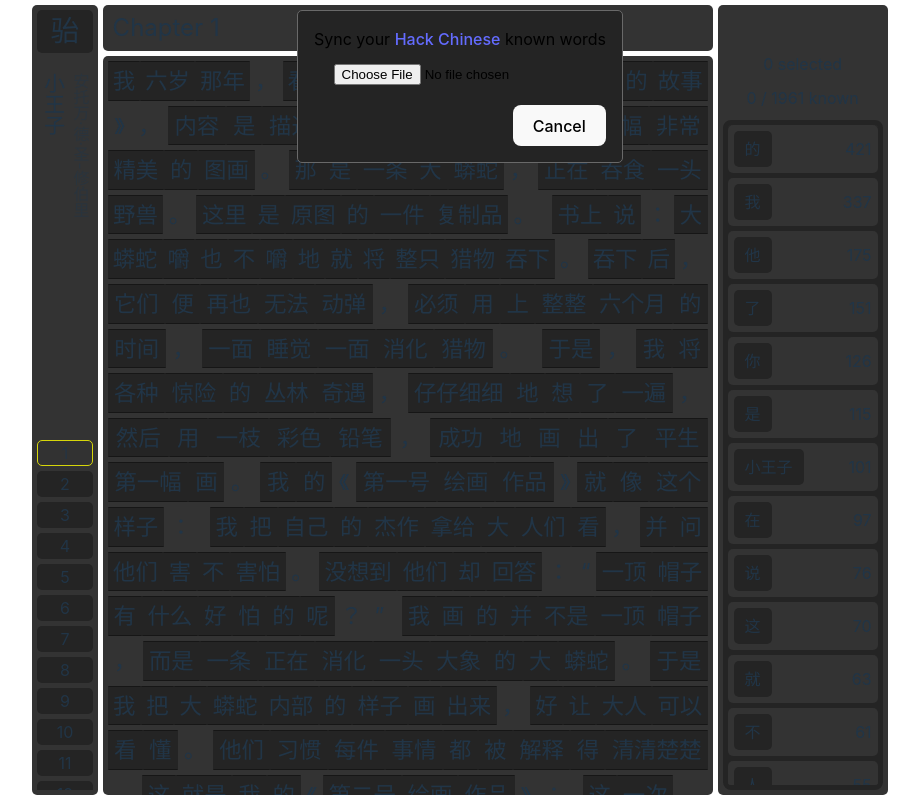
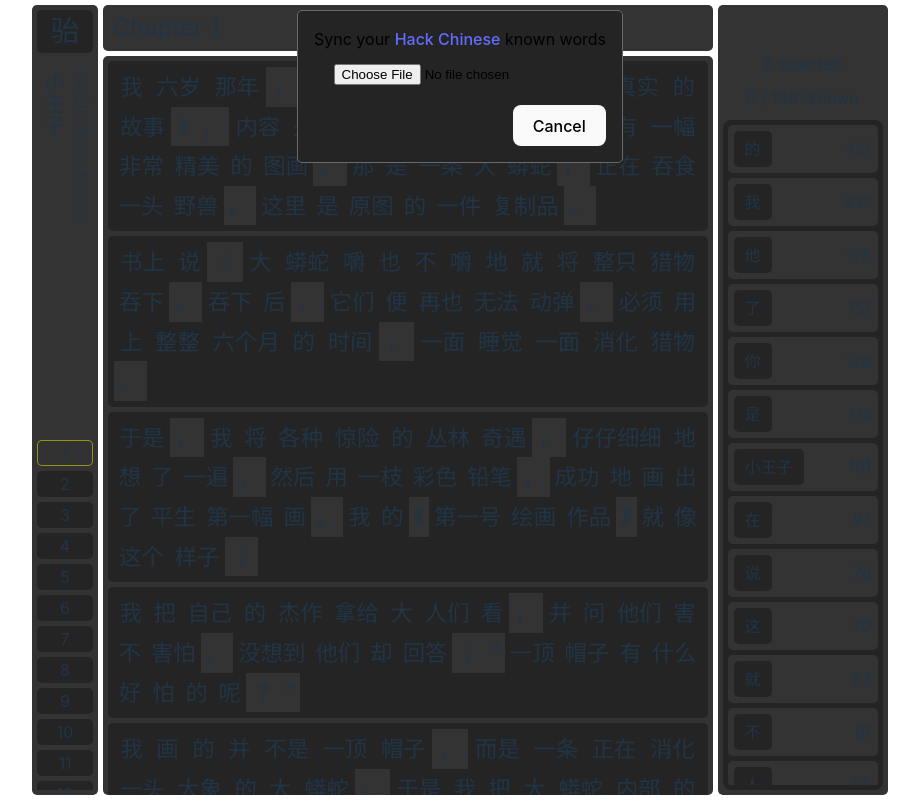
Before and after one commit to monsieurpigeon/chinese-book-reader, a React (Vite) app in the folder app/: page / in a window 1280 px wide. Shown: the whole page, without its empty margins (180-1099 px from the left). Built offline with nearby package versions, Linux system fonts and the light colour scheme; some icons are missing; a web font is replaced by a local one.

Commit message:
split bu sentences

```diff
--- a/app/src/pages/book/sections/actions/Actions.tsx
+++ b/app/src/pages/book/sections/actions/Actions.tsx
@@ -1,17 +1,17 @@
 import styled from "styled-components";
 import {
-  PiArrowFatDownBold,
   PiEyeBold,
   PiEyeClosedBold,
   PiFolderNotchPlusBold,
   PiFolderSimpleDashedBold,
+  PiInfoBold,
 } from "react-icons/pi";
 // TODO : import should not be raw but dsv plugin makes the build fail ATM
 import csv from "../../../../assets/list.csv?raw";
 import { useMemo, useState } from "react";
 import { SyncHCModal } from "../../../../components/SyncHCModal";
 import useLocalStorage from "../../../../utils/hooks/useLocalStorage";
-import { LOAD_KNOW_WORDS_KEY } from "../../../../utils/consts";
+import { COLORS, LOAD_KNOW_WORDS_KEY } from "../../../../utils/consts";
 
 const wordsTxt = csv.split("\r\n");
 const headers = wordsTxt.shift();
@@ -59,8 +59,7 @@ const StyledVocabulary = styled.div`
   .known {
     .hanzi {
       background-color: #333333;
-      border: 1px solid yellow;
-      opacity: 0.8;
+      border: 1px solid ${COLORS.highlight};
     }
   }
 `;
@@ -127,7 +126,7 @@ export function ActionsSection({
           title="import known words"
           onClick={() => setOpenLoad((v) => !v)}
         >
-          <PiArrowFatDownBold className="action-icon" />
+          <PiInfoBold className="action-icon" />
         </div>
         <div
           className="clickable"
@@ -205,6 +204,7 @@ export function ActionsSection({
               return true;
             }
           })
+          .filter((el: any) => el?.hanzi !== " ")
           .map((el: any, index: number) => (
             <StyledVocabularyCard
               key={index}
--- a/app/src/pages/book/sections/presentation/Presentation.tsx
+++ b/app/src/pages/book/sections/presentation/Presentation.tsx
@@ -1,5 +1,6 @@
 import { useMemo } from "react";
 import styled, { keyframes } from "styled-components";
+import { COLORS } from "../../../../utils/consts";
 
 const logoHop = keyframes`
     0% { transform: translateY(0); }
@@ -60,7 +61,7 @@ const StyledPresentation = styled.div`
       }
       &.selected {
         background-color: #333333;
-        border: 1px solid yellow;
+        border: 1px solid ${COLORS.highlight};
         opacity: 0.8;
       }
     }
--- /dev/null
+++ b/app/src/pages/book/sections/text/Sentence.tsx
@@ -0,0 +1,102 @@
+import styled from "styled-components";
+import { COLORS, PUNCTUATION } from "../../../../utils/consts";
+import { useMemo } from "react";
+
+interface SentenceProps {
+  sentence: string[];
+  memory: any;
+  selected: any;
+  setSelected: any;
+  size: number;
+}
+
+const StyledWord = styled.div<{ $size: number }>`
+  user-select: none;
+  padding: 2px 4px;
+  cursor: pointer;
+  font-size: ${({ $size }) => $size}em;
+
+  border: 1px solid transparent;
+  background-color: #242424;
+  flex-grow: 1;
+
+  z-index: 1;
+  &:hover {
+    border: 1px solid #696969;
+    background-color: #333333;
+  }
+
+  &.known {
+    border: 1px solid transparent;
+    background-color: #333333;
+    cursor: inherit;
+  }
+
+  &.selected {
+    border: 1px solid aqua;
+    background-color: #333333;
+  }
+  border-left: 1px solid transparent;
+  border-right: 1px solid transparent;
+`;
+
+const StyledSentence = styled.div`
+  display: flex;
+  flex-wrap: wrap;
+  justify-content: center;
+  align-content: start;
+  padding: 5px;
+  background-color: #242424;
+  border-radius: 5px;
+  border: 1px solid transparent;
+
+  &.full {
+    border: 1px solid ${COLORS.highlight};
+
+    background-color: #333333;
+  }
+
+  &::after {
+    content: "";
+    flex: auto;
+    flex-grow: 500;
+  }
+`;
+
+export function Sentence({
+  sentence,
+  memory,
+  selected,
+  setSelected,
+  size,
+}: SentenceProps) {
+  const handleMemorize = (word: string) => {
+    setSelected((memory: any) => ({ ...memory, [word]: !memory[word] }));
+  };
+
+  const isFull = useMemo(() => {
+    return sentence.every((word) => memory[word] || PUNCTUATION.includes(word));
+  }, [memory, sentence]);
+
+  return (
+    <StyledSentence className={isFull ? "full" : ""}>
+      {sentence.map((word: string, index: number) => {
+        const isPoncutation = PUNCTUATION.includes(word);
+        return (
+          <StyledWord
+            onClick={() =>
+              !memory[word] && !isPoncutation && handleMemorize(word)
+            }
+            key={index}
+            className={`${memory[word] || isPoncutation ? "known" : ""} ${
+              selected[word] ? "selected" : ""
+            }`}
+            $size={size}
+          >
+            {word}
+          </StyledWord>
+        );
+      })}
+    </StyledSentence>
+  );
+}
--- a/app/src/pages/book/sections/text/Text.tsx
+++ b/app/src/pages/book/sections/text/Text.tsx
@@ -1,6 +1,7 @@
 import { useMemo, useState } from "react";
 import { PiMinusBold, PiPlusBold } from "react-icons/pi";
 import styled from "styled-components";
+import { Sentence } from "./Sentence";
 
 interface TextProps {
   chapterNumber: number;
@@ -10,56 +11,18 @@ interface TextProps {
   setSelected: React.Dispatch<React.SetStateAction<any>>;
 }
 
-const StyledWord = styled.div<{ $size: number }>`
-  user-select: none;
-  padding: 2px 4px;
-  cursor: pointer;
-  font-size: ${({ $size }) => $size}em;
-
-  border: 1px solid #161616;
-  background-color: #242424;
-  flex-grow: 1;
-
-  z-index: 1;
-  &:hover {
-    border: 1px solid #696969;
-    z-index: 2;
-    background-color: #333333;
-  }
-
-  &.known {
-    border: 1px solid transparent;
-    background-color: #333333;
-    cursor: inherit;
-  }
-
-  &.selected {
-    border: 1px solid aqua;
-    background-color: #333333;
-    border-radius: 8px;
-  }
-  border-left: 1px solid transparent;
-  border-right: 1px solid transparent;
-`;
-
 const StyledBook = styled.div`
   display: flex;
-  flex-wrap: wrap;
+  flex-direction: column;
   overflow-y: auto;
   width: 600px;
-  row-gap: 5px;
+  gap: 5px;
+
   padding: 5px;
   border-radius: 5px;
   background-color: #333333;
-  justify-content: center;
-  align-content: start;
+
   height: 100%;
-
-  &::after {
-    content: "";
-    flex: auto;
-    flex-grow: 25;
-  }
 `;
 
 const StyledSection = styled.div`
@@ -90,26 +53,6 @@ const StyledZoom = styled.div`
     opacity: 1;
   }
 `;
-const ponctuation = [
-  "",
-  "（",
-  "）",
-  "…",
-  "：",
-  "，",
-  "。",
-  "\\",
-  "”",
-  "“",
-  "‘",
-  "！",
-  "？",
-  "\n",
-  "、",
-  "《",
-  "》",
-  '"',
-];
 
 export function TextPage({
   chapterNumber,
@@ -118,10 +61,13 @@ export function TextPage({
   selected,
   setSelected,
 }: TextProps) {
-  const wholeBook = useMemo(() => book.split("/").slice(0, 1000), [book]);
-  const handleMemorize = (word: string) => {
-    setSelected((memory: any) => ({ ...memory, [word]: !memory[word] }));
-  };
+  const wholeBook = useMemo(
+    () =>
+      book
+        .split("\n")
+        .map((sentence) => sentence.split("/").filter((word) => word !== "")),
+    [book]
+  );
 
   const [size, setSize] = useState(1.4);
 
@@ -145,21 +91,16 @@ export function TextPage({
         </StyledZoom>
       </StyledChapter>
       <StyledBook className="hide-scroll">
-        {wholeBook.map((word: string, index: number) => {
-          const isPoncutation = ponctuation.includes(word);
+        {wholeBook.map((sentence: string[], index: number) => {
           return (
-            <StyledWord
-              onClick={() =>
-                !memory[word] && !isPoncutation && handleMemorize(word)
-              }
+            <Sentence
               key={index}
-              className={`${(memory[word] || isPoncutation) && "known"} ${
-                selected[word] && "selected"
-              }`}
-              $size={size}
-            >
-              {word}
-            </StyledWord>
+              sentence={sentence}
+              memory={memory}
+              selected={selected}
+              setSelected={setSelected}
+              size={size}
+            />
           );
         })}
       </StyledBook>
--- a/app/src/utils/consts.ts
+++ b/app/src/utils/consts.ts
@@ -1,2 +1,27 @@
 export const KNOWN_WORDS_KEY = "known_words_key";
 export const LOAD_KNOW_WORDS_KEY = "load_known_words_key";
+
+export const PUNCTUATION = [
+  "",
+  "（",
+  "）",
+  "…",
+  "：",
+  "，",
+  "。",
+  "\\",
+  "”",
+  "“",
+  "‘",
+  "！",
+  "？",
+  "\n",
+  "、",
+  "《",
+  "》",
+  '"',
+];
+
+export const COLORS = {
+  highlight: "rgba(255, 255, 0, 0.6)",
+};
```
